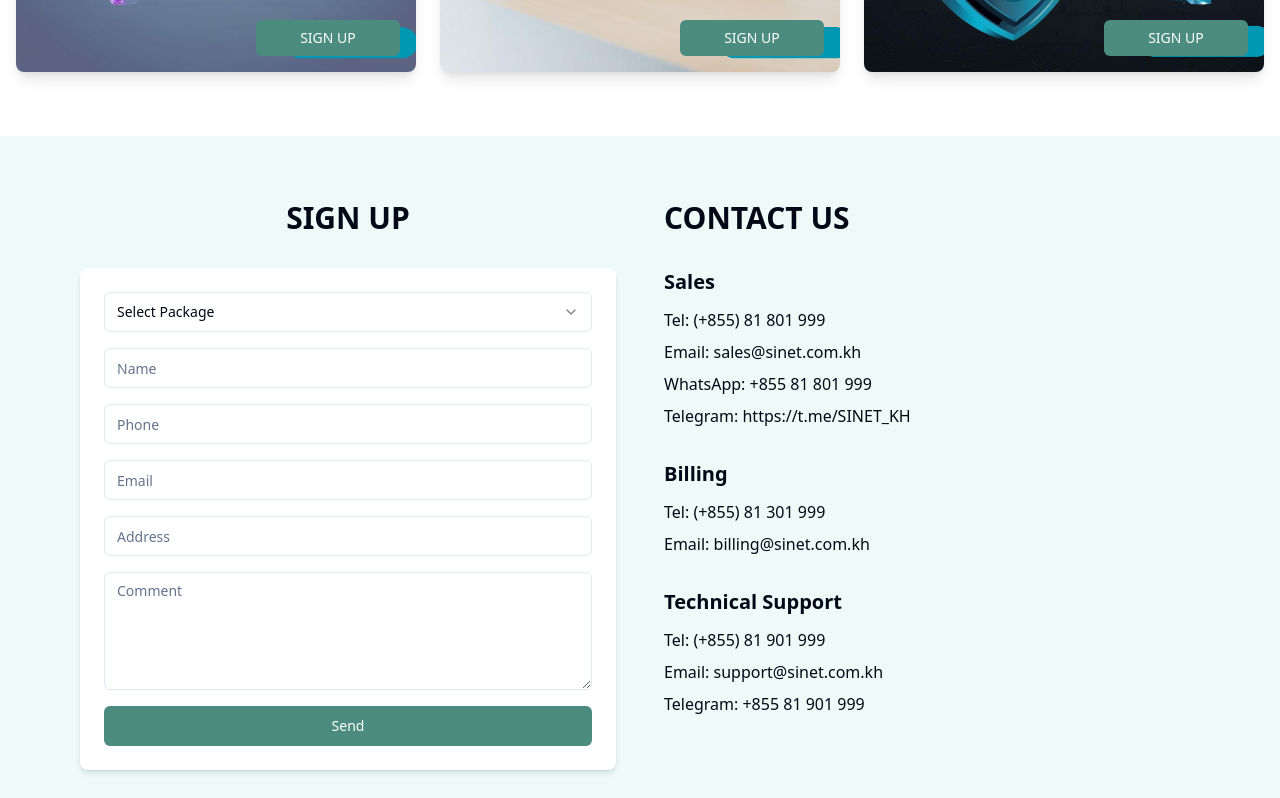
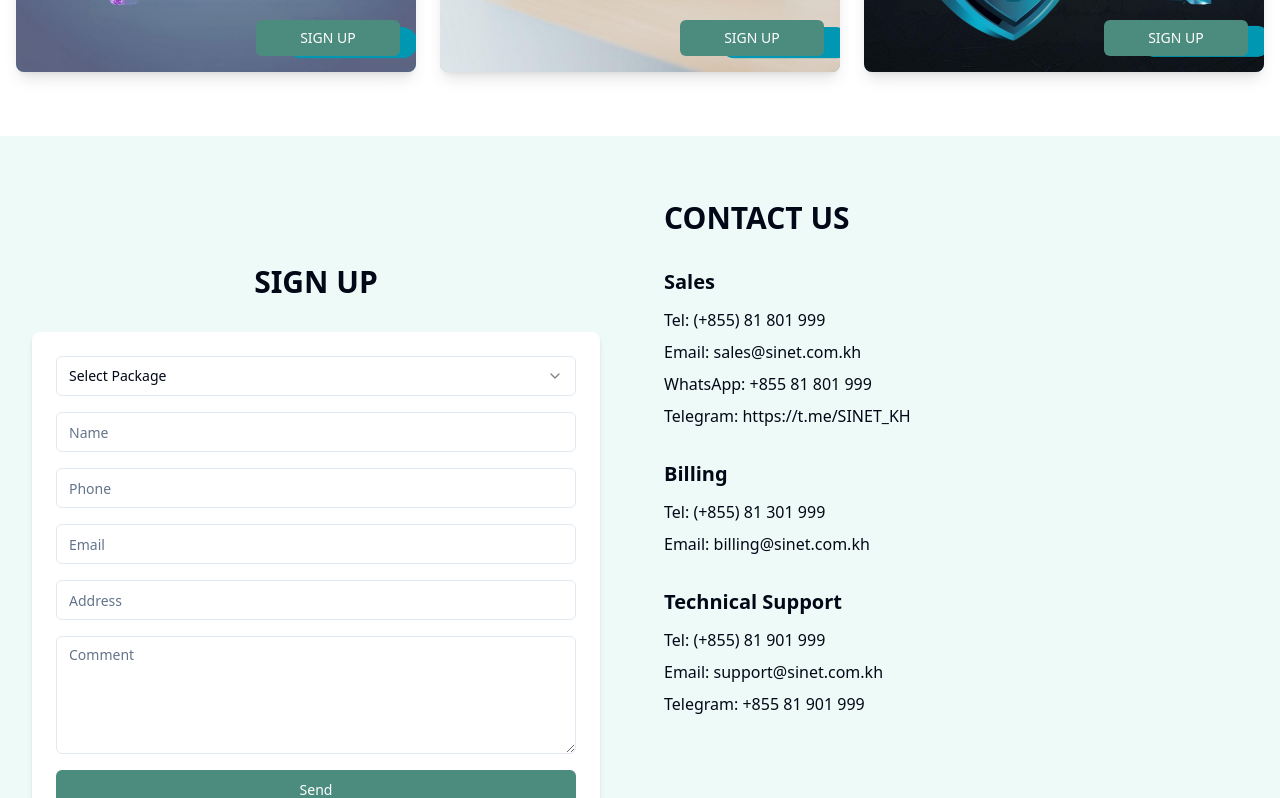
Before and after one commit to 2022172Samnang/sinet, a React (Vite) app: page / in a window 1280 px wide. Shown: the part 2320-3118 px from the top of the page. Built offline with nearby package versions, Linux system fonts and the light colour scheme.

Commit message:
Reverted to commit efa64d0dfe4b457dc3a4d533ed246afaaf3c0593

```diff
--- a/src/components/ContactForm.tsx
+++ b/src/components/ContactForm.tsx
@@ -13,17 +13,13 @@ const ContactForm = () => {
   ];
 
   return (
-    <div className="bg-sinet-light bg-opacity-30 py-16 flex justify-center">
-      <div className="container mx-auto px-4 max-w-6xl">
+    <div className="bg-sinet-light bg-opacity-30 py-16">
+      <div className="container mx-auto px-4">
         <div className="grid md:grid-cols-2 gap-12">
           <div>
-            <h2 className="text-3xl font-bold text-center mb-8">
-              SIGN UP
-            </h2>
             <SignUpForm
               packageOptions={packageOptions}
               className="bg-transparent p-0"
-              title=""
             />
           </div>
 
--- a/src/components/SignUpForm.tsx
+++ b/src/components/SignUpForm.tsx
@@ -38,11 +38,10 @@ const SignUpForm: React.FC<SignUpFormProps> = ({
   };
 
   return (
-    <div className={`${className}`}>
-      {title && (
+    <div className={`bg-sinet-light bg-opacity-30 py-16 ${className}`}>
+      <div className="container mx-auto px-4">
         <h2 className="text-3xl font-bold text-center mb-8">{title}</h2>
-      )}
-      <div className="mx-auto">
+        <div className="max-w-2xl mx-auto">
           <div className="bg-white p-6 rounded-lg shadow-md">
             <form className="space-y-4" onSubmit={handleSubmit}>
               <div>
@@ -103,6 +102,7 @@ const SignUpForm: React.FC<SignUpFormProps> = ({
           </div>
         </div>
       </div>
+    </div>
   );
 };
 
```
Lines whose indentation alone changed are shown as unchanged.
